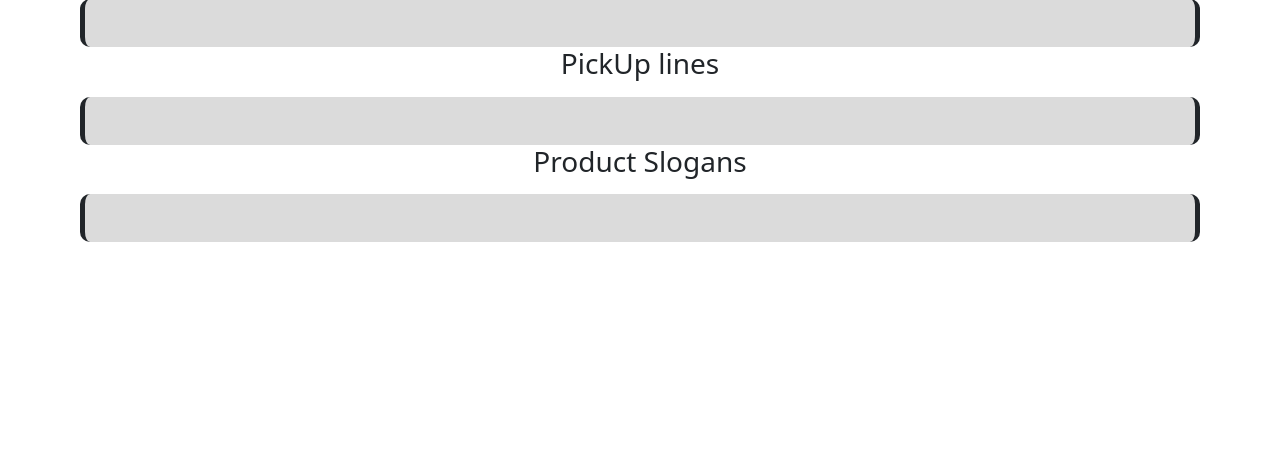
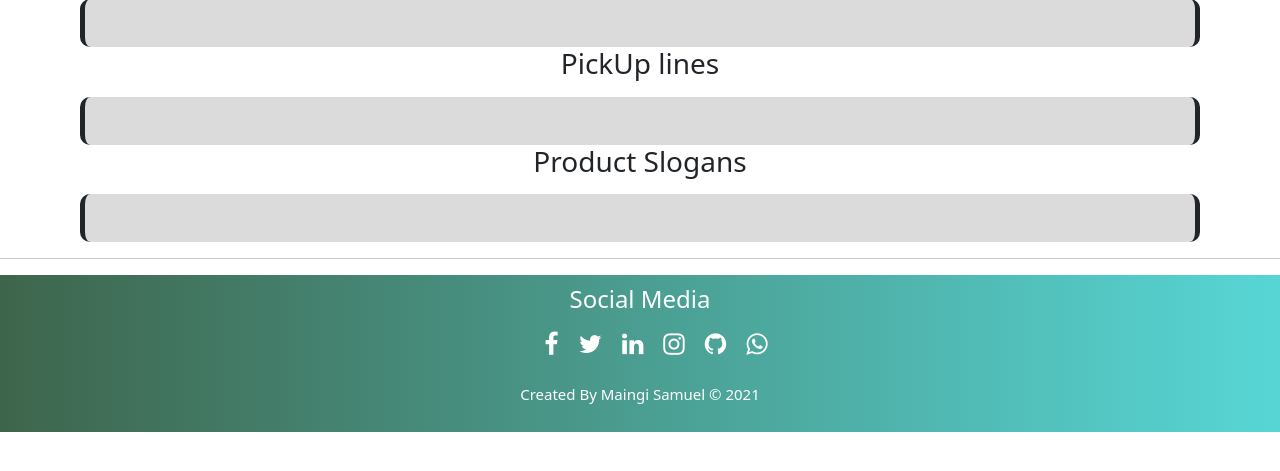
Before and after one commit to layersony/one-minute-impress, a Flask app: page / in a window 1280 px wide. Shown: the part 248-719 px from the top of the page. Run offline with Flask 2, Linux system fonts and the light colour scheme; data that the repository does not hold is empty; some libraries are stand-ins or nearby versions.

Commit message:
footer add working

```diff
--- a/app/static/css/styles.css
+++ b/app/static/css/styles.css
@@ -91,3 +91,48 @@ input[type='submit']:hover{
   background-color: rgba(0, 0, 0, 0.14);
   border-radius: 4px 4px 30px 4px;
 }
+footer{
+  display: flex;
+  flex-direction: column;
+  justify-content: center;
+  align-items: center;
+  padding: 10px;
+  color: #ffffff;
+  height: auto;
+  background-image: linear-gradient(to right, #3E654C , #57D6D6);
+}
+footer h4{
+  color: #ffffff;
+}
+footer>.social{
+  background-color: transparent;
+}
+footer>.social ol{
+  list-style-type: none;
+  display: flex;
+  justify-content: center;
+  align-items: center;
+  flex-direction: row;
+}
+footer>.social ol li {
+  padding: 5px;
+  font-size: 15px;
+  text-decoration: none;
+  color: #ffffff;
+}
+
+footer>.social ol li >.fa {
+  padding: 5px;
+  font-size: 25px;
+  text-decoration: none;
+  color: #ffffff;
+}
+footer>.social ol li>.fa:hover{
+  font-size: 35px;
+  color: #ffffff;
+  transition: ease-in 0.1s;
+}
+
+footer>.footer_info p{
+  font-size: 15px;
+}
--- a/app/templates/base.html
+++ b/app/templates/base.html
@@ -18,5 +18,9 @@
 
 
   {% endblock %}
+
+  {% block footer %}
+    {% include 'footer.html' %}
+  {% endblock %}
 </body>
 </html>
--- /dev/null
+++ b/app/templates/footer.html
@@ -0,0 +1,17 @@
+<hr>
+<footer>
+  <h4>Social Media</h4>
+  <div class="social">
+    <ol>
+      <li><a href="#" class="fa fa-facebook"></a></li>
+      <li><a href="#" class="fa fa-twitter"></a></li>
+      <li><a href="#" class="fa fa-linkedin"></a></li>
+      <li><a href="https://www.instagram.com/s.m.a.i.n.g.i_/" class="fa fa-instagram"></a></li>
+      <li><a href="https://github.com/layersony" class="fa fa-github"></a></li>
+      <li><a href="tel:+254796727706" class="fa fa-whatsapp"></a></li>
+    </ol>
+  </div>
+  <div class="footer_info">
+    <p>Created By Maingi Samuel &copy; 2021</p>
+  </div>
+</footer>
```
